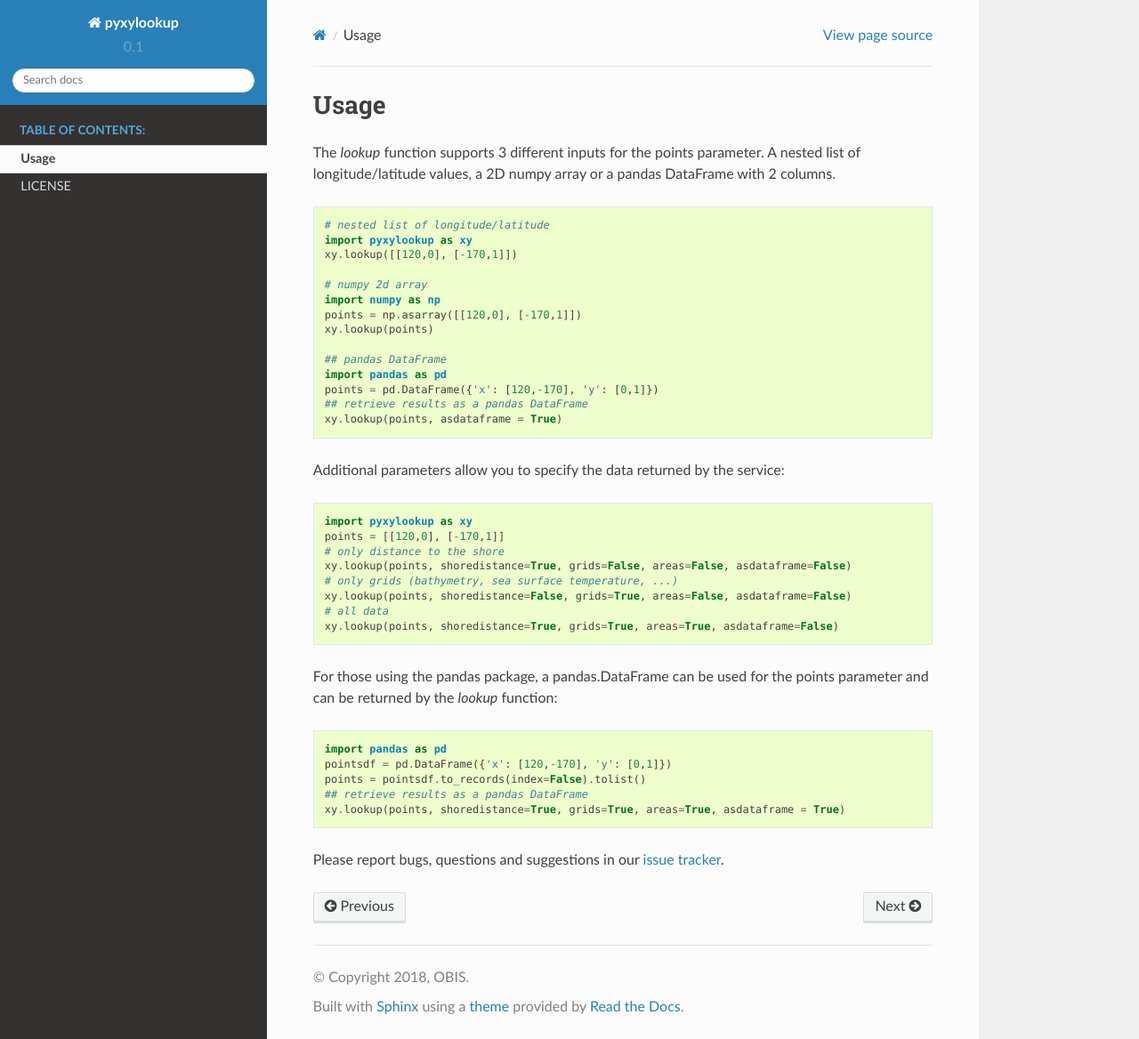
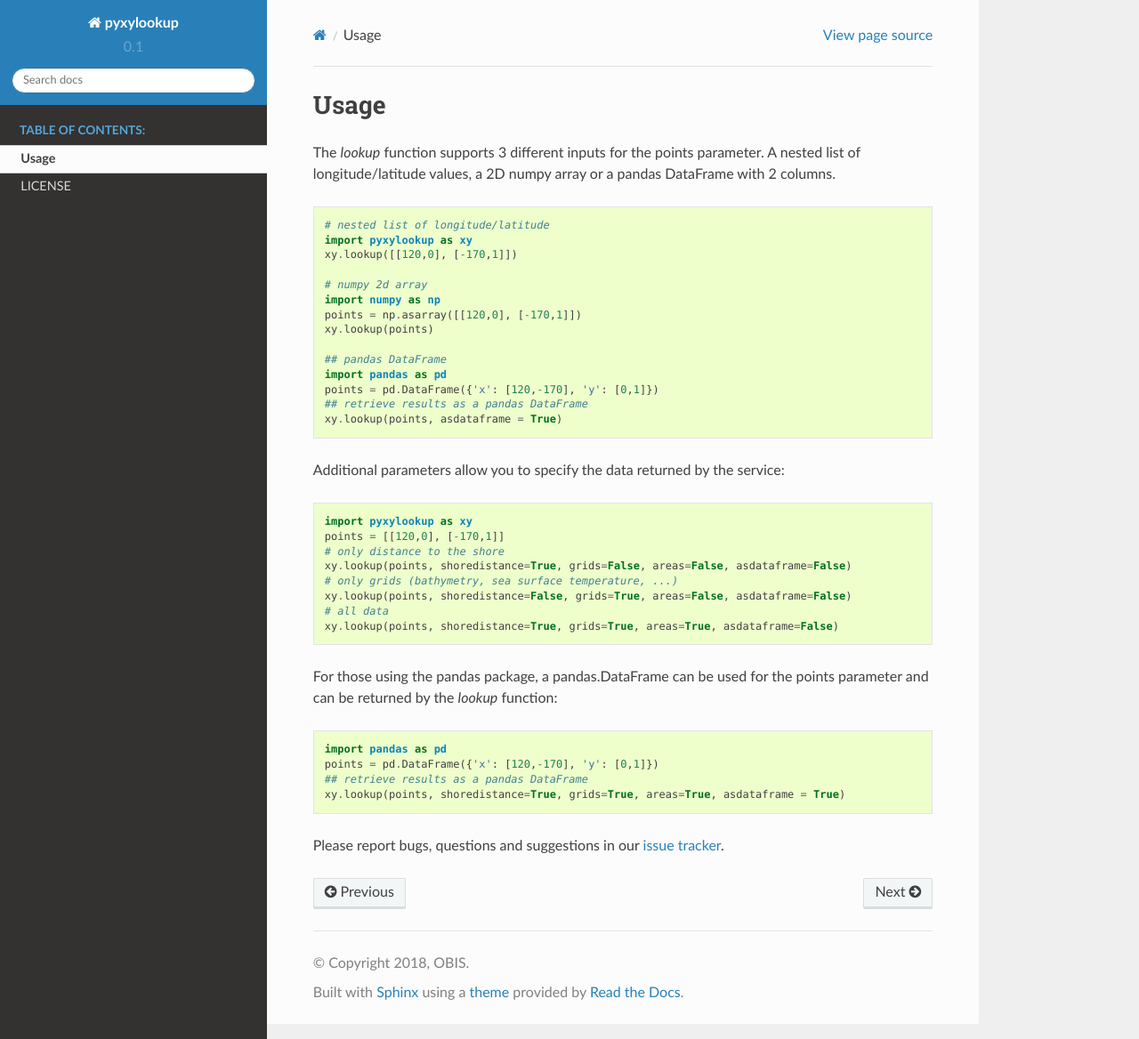
Before and after one commit to iobis/pyxylookup, a Sphinx documentation site: the page built from docs/usage.rst, in a window 1280 px wide and 1168 px high. Shown: the whole window at 89% size. Built offline with Sphinx 7.4.7 and the Read the Docs theme 2.0.0, drawn with Linux system fonts in a browser that asks for light colours.

Commit message:
update docs

```diff
--- a/README.rst
+++ b/README.rst
@@ -53,7 +53,7 @@ Development environment installation
     pipenv install requests
     pipenv install u-msgpack-python
     pipenv install pandas
-    pipenv sphinx sphinx-autobuild sphinx_rtd_theme
+    pipenv install sphinx sphinx-autobuild sphinx_rtd_theme
     # enter virtual evironment
     pipenv shell
 
--- a/docs/usage.rst
+++ b/docs/usage.rst
@@ -43,8 +43,7 @@ For those using the pandas package, a pandas.DataFrame can be used for the point
 .. code-block:: python
 
     import pandas as pd
-    pointsdf = pd.DataFrame({'x': [120,-170], 'y': [0,1]})
-    points = pointsdf.to_records(index=False).tolist()
+    points = pd.DataFrame({'x': [120,-170], 'y': [0,1]})
     ## retrieve results as a pandas DataFrame
     xy.lookup(points, shoredistance=True, grids=True, areas=True, asdataframe = True)
 
```
Also changed, not shown: 1 other file.
